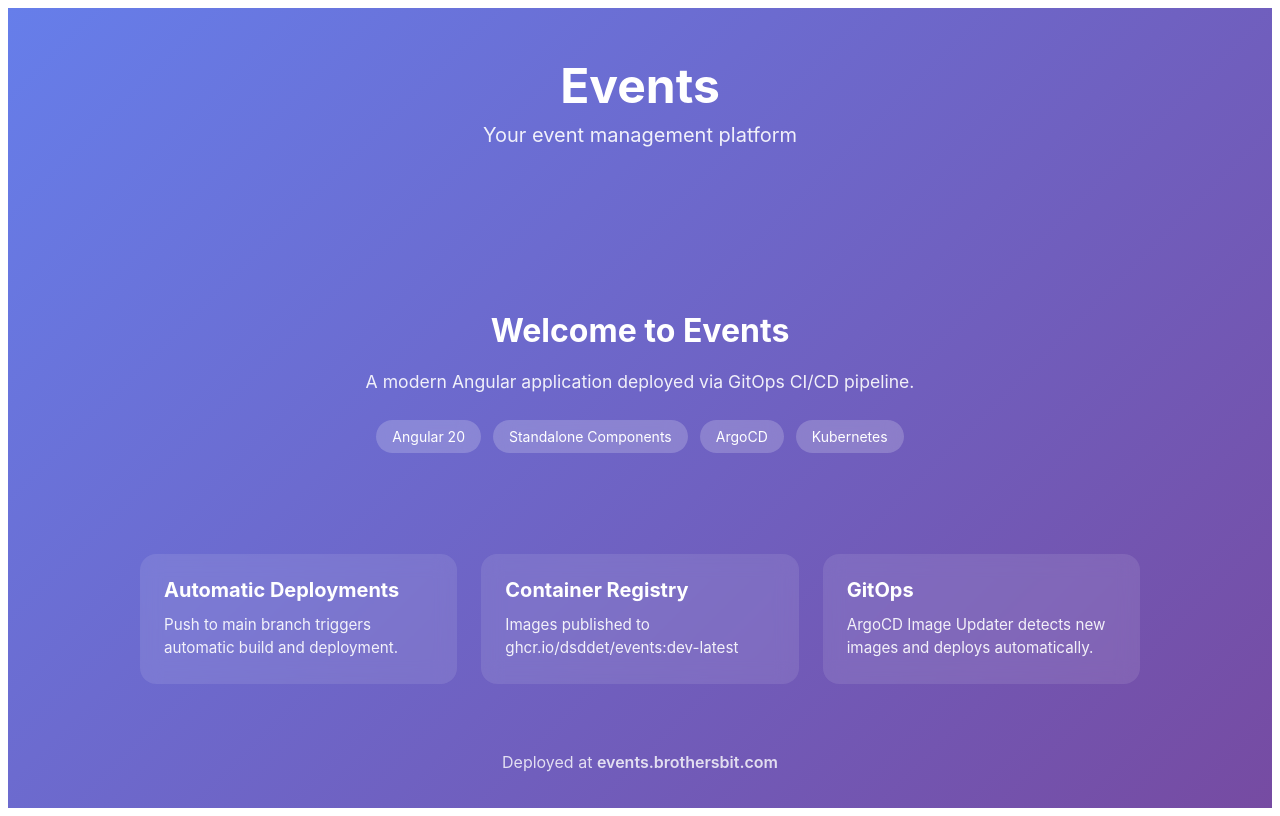
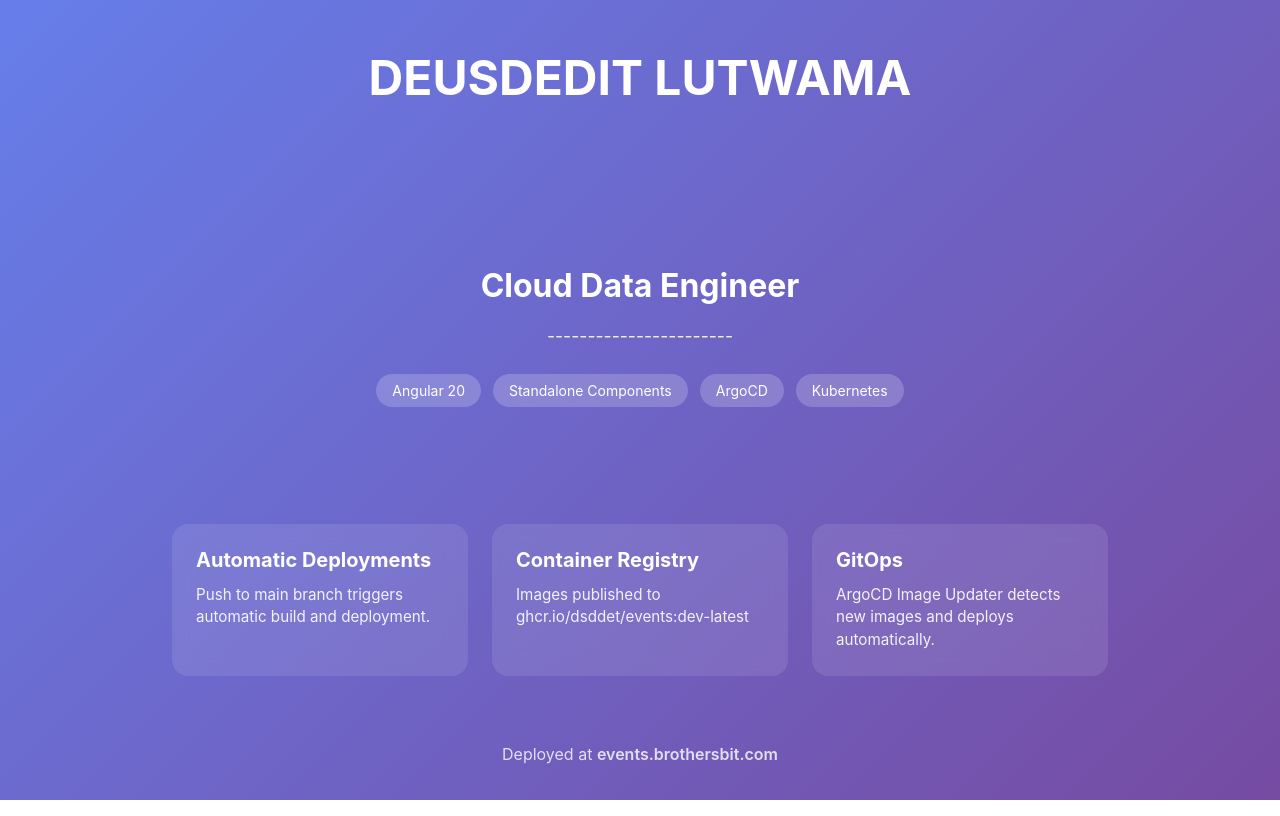
Before and after one commit to dsddet/events, an Angular app: page / in a window 1280 px wide. Built offline with nearby package versions, Linux system fonts and the light colour scheme.

Commit message:
Refactoring some

```diff
--- a/src/app/app.html
+++ b/src/app/app.html
@@ -1,13 +1,15 @@
 <main class="container">
   <header>
-    <h1>Events</h1>
-    <p class="tagline">Your event management platform</p>
+  <div class="hero-content">
+    <h1>DEUSDEDIT LUTWAMA</h1>
+    </div>
+<!--    <p class="tagline">Your event management platform</p>-->
   </header>
 
   <section class="hero">
     <div class="hero-content">
-      <h2>Welcome to Events</h2>
-      <p>A modern Angular application deployed via GitOps CI/CD pipeline.</p>
+      <h2>Cloud Data Engineer</h2>
+      <p>-----------------------</p>
       <div class="badges">
         <span class="badge">Angular 20</span>
         <span class="badge">Standalone Components</span>
--- a/src/styles.scss
+++ b/src/styles.scss
@@ -1 +1,15 @@
 /* You can add global styles to this file, and also import other style files */
+
+*,
+*::before,
+*::after {
+  box-sizing: border-box;
+}
+
+html,
+body {
+  margin: 0;
+  padding: 0;
+  height: 100%;
+  overflow: hidden;
+}
```
